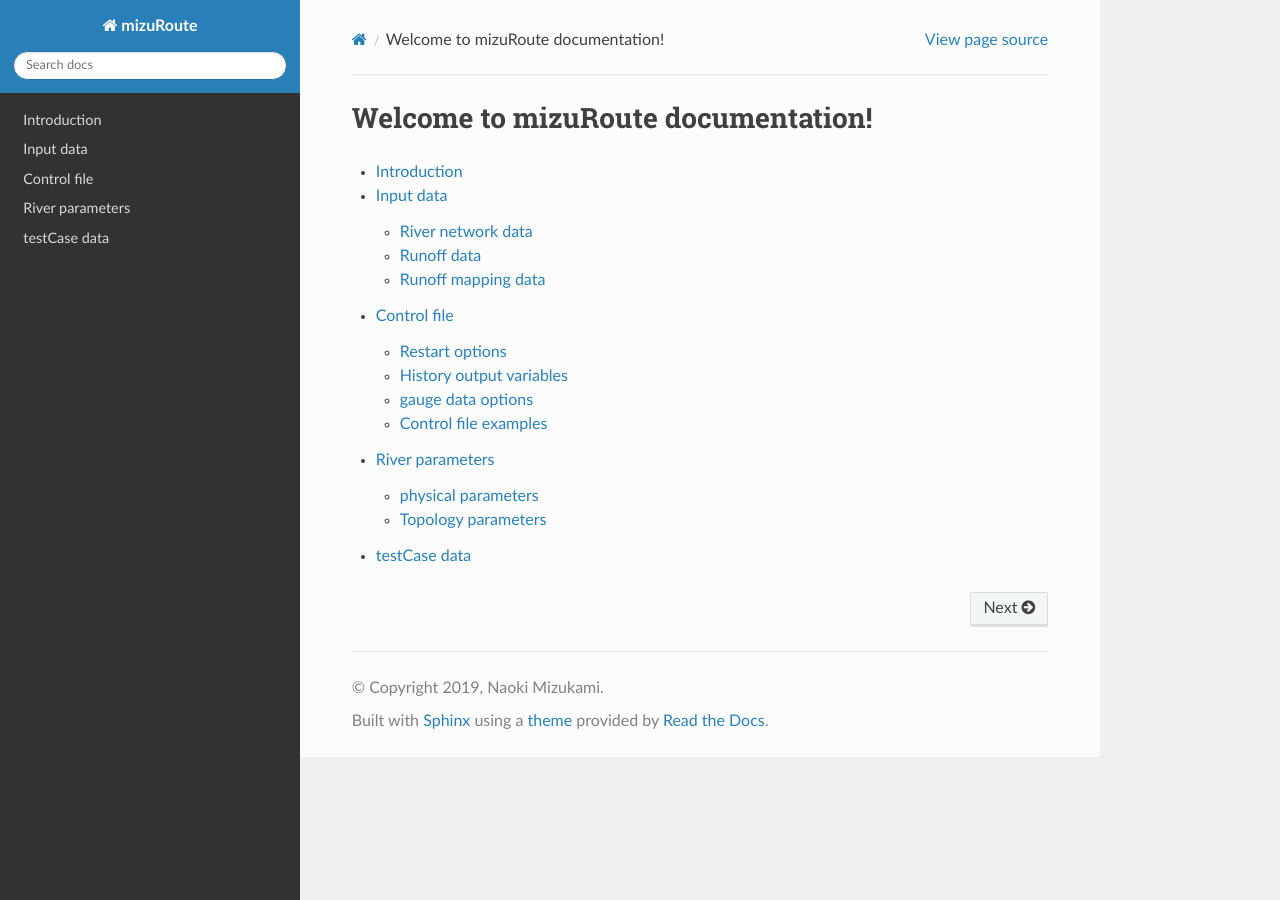
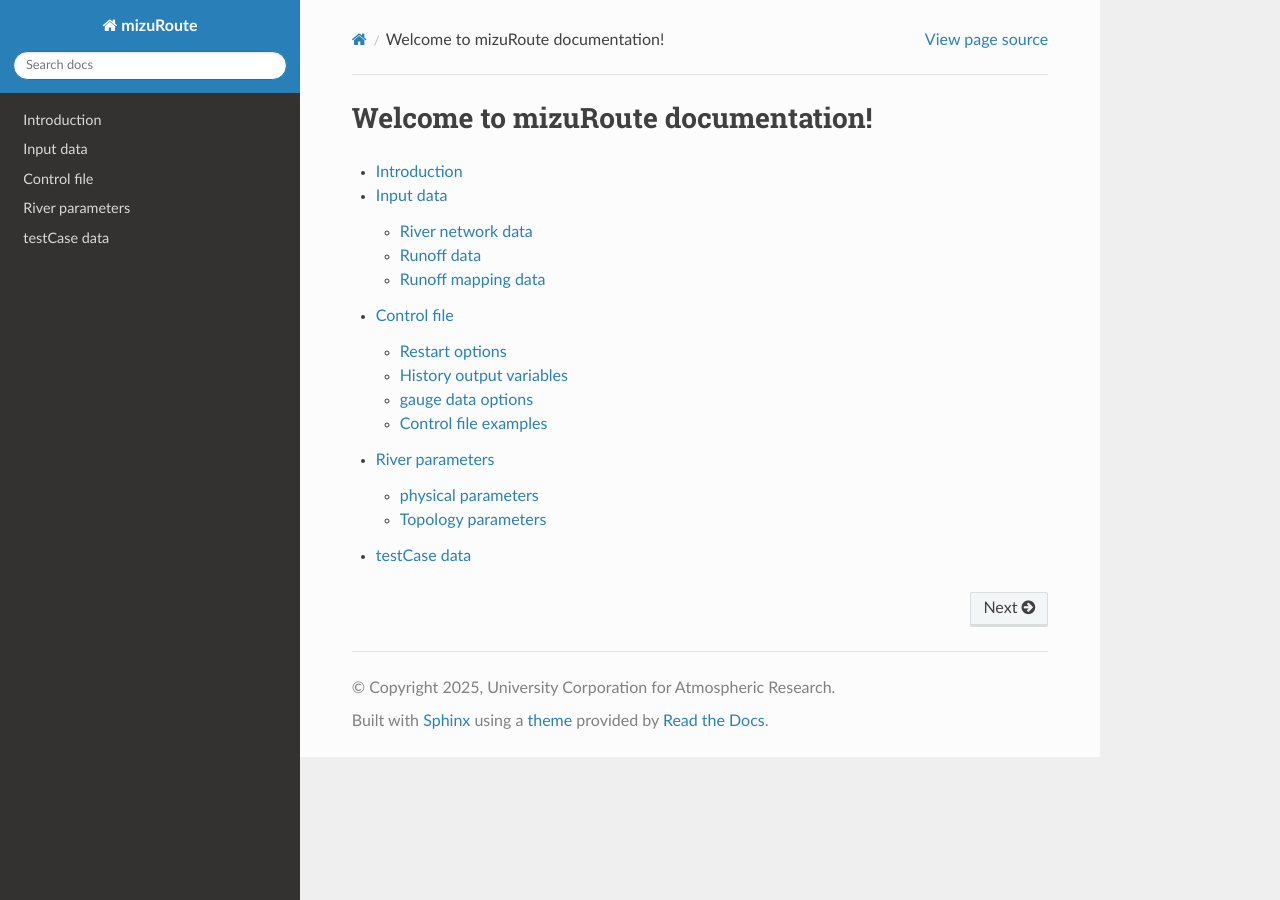
Before and after one commit to ESCOMP/mizuRoute, a Sphinx documentation site: the page built from docs/source/index.rst, in a window 1280 px wide. Built offline with Sphinx 7.4.7 and the Read the Docs theme 3.1.0, drawn with Linux system fonts in a browser that asks for light colours.

Commit message:
Change copyright for UCAR rather than an individual

```diff
--- a/docs/source/conf.py
+++ b/docs/source/conf.py
@@ -20,7 +20,7 @@
 # -- Project information -----------------------------------------------------
 
 project = 'mizuRoute'
-copyright = '2019, Naoki Mizukami'
+copyright = '2025, University Corporation for Atmospheric Research'
 author = 'Naoki Mizukami'
 
 # The short X.Y version
```
